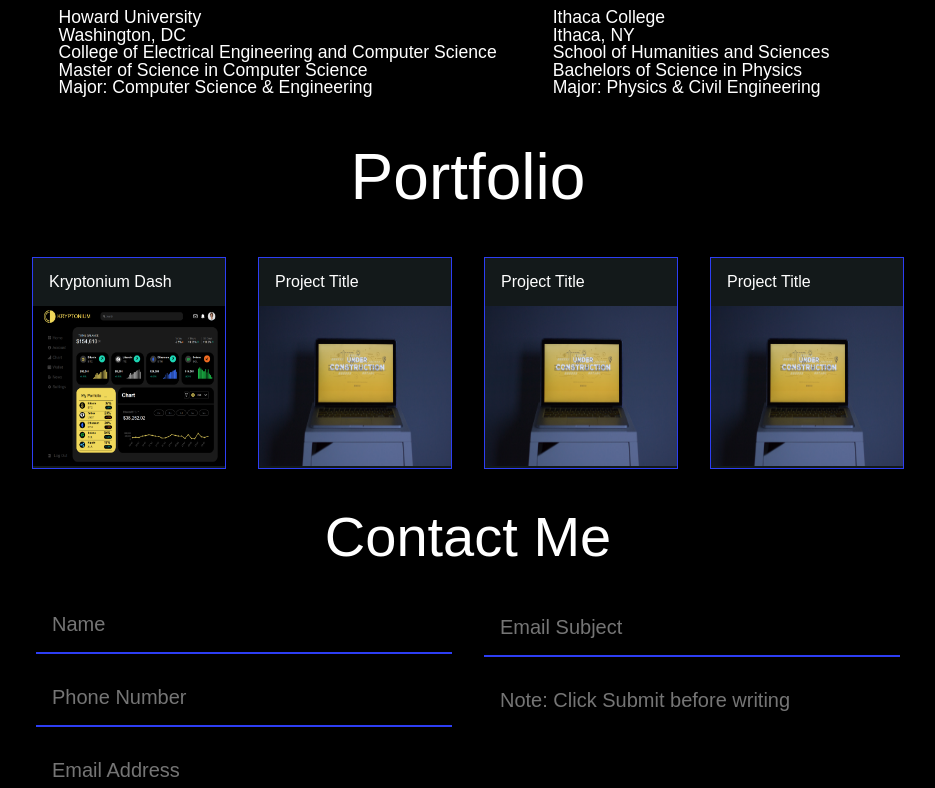
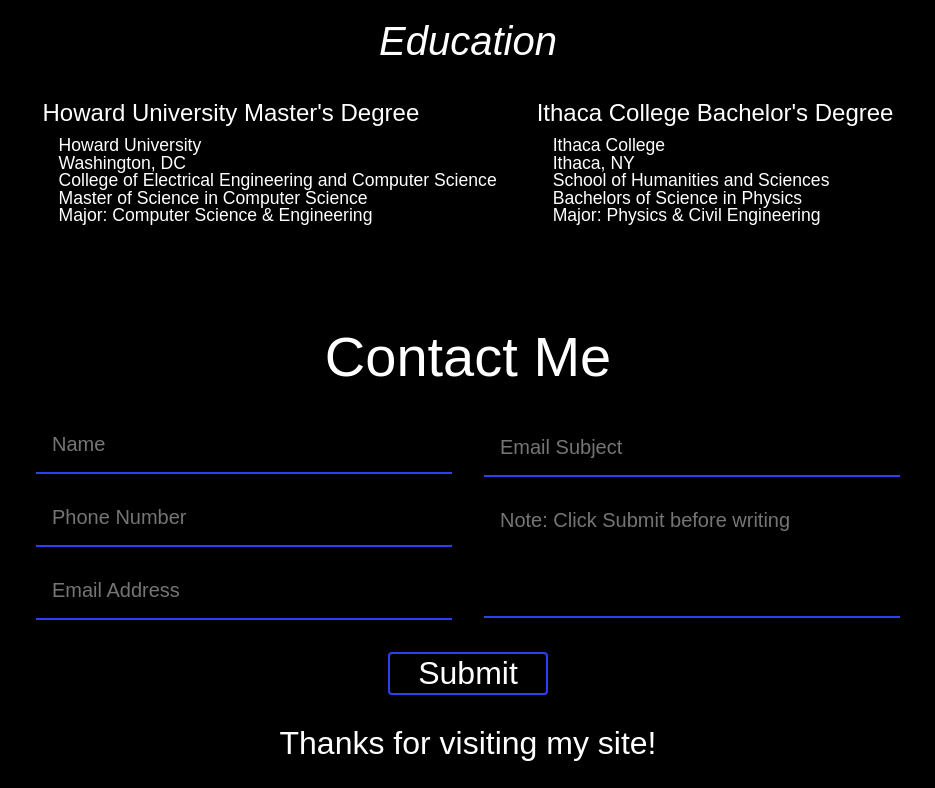
Before and after one commit to joshuahector86/professional_site_2023, a React (Vite) app: page / in a window 1280 px wide. Shown: the part 2612-3400 px from the top of the page, without its empty margins (172-1107 px from the left). Built offline with nearby package versions, Linux system fonts and the light colour scheme.

Commit message:
switching portfolio to a button that clicks to the portfolio site

```diff
--- a/src/Components/ContactMe/ContactMe.scss
+++ b/src/Components/ContactMe/ContactMe.scss
@@ -2,8 +2,6 @@
   display: flex;
   flex-direction: column;
   align-items: center;
-  margin: 2rem;
-  margin-top: -5rem;
   .contact-me-title {
     font-size: 4rem;
     padding: 3rem;
--- a/src/Components/Experience/Experience.scss
+++ b/src/Components/Experience/Experience.scss
@@ -24,13 +24,11 @@
     }
     .experience-sub-title2 {
       display: flex;
-      flex-direction: row;
+      margin-top: 1rem;
       align-items: center;
-      margin-top: 3rem;
-      margin-bottom: 2rem;
       font-size: 2.5rem;
       font-style: italic;
-      padding: 1rem;
+      padding: 2rem;
     }
     // Experience
     .experience-holder {
--- a/src/Components/Portfolio/Portfolio.jsx
+++ b/src/Components/Portfolio/Portfolio.jsx
@@ -1,17 +1,17 @@
-import { useStoreWIP } from "../../ZustandStores/WorkInProgressStore/WorkInProgressDialog";
+// import { useStoreWIP } from "../../ZustandStores/WorkInProgressStore/WorkInProgressDialog";
 import WorkInProgressDialog from "../DialogBox/OnSubmitPopUp/WorkInProgressDialog";
 import "./Portfolio.scss";
-import {
-  FirstProject,
-  SecondProject,
-} from "./PortfolioComponent/PortfolioComponent";
+// import {
+//   FirstProject,
+//   SecondProject,
+// } from "./PortfolioComponent/PortfolioComponent";
 
 function Portfolio() {
-  const WIPDialogOpen = useStoreWIP((state) => state.isWIPDialogOpen);
-  const openDialog = useStoreWIP((state) => state.openWIP);
-  function handleSubmit() {
-    openDialog();
-  }
+  // const WIPDialogOpen = useStoreWIP((state) => state.isWIPDialogOpen);
+  // const openDialog = useStoreWIP((state) => state.openWIP);
+  // function handleSubmit() {
+  //   openDialog();
+  // }
   // Avoids security issue with just using '_blank'
   const OpenURLInNewTab = (url) => {
     const newWindow = window.open(url, "_blank", "noopener,noreferrer");
@@ -19,16 +19,22 @@
   };
 
   // URL onClcik functions
-  function ToKryptoniumDash() {
-    OpenURLInNewTab(
-      "https://joshuahector86.github.io/crypto-dashboard-remake/"
-    );
+  // function ToKryptoniumDash() {
+  //   OpenURLInNewTab(
+  //     "https://joshuahector86.github.io/crypto-dashboard-remake/"
+  //   );
+  // }
+
+  function ToPortfolioSite() {
+    OpenURLInNewTab("https://joshuahector86.github.io/portfolio_2023/");
   }
 
   return (
     <div id="portfolio" className="portfolio">
-      <div className="portfolio-title">Portfolio</div>
-      <div className="portfolio-component-container">
+      <button onClick={ToPortfolioSite} className="portfolio-title">
+        Portfolio
+      </button>
+      {/* <div className="portfolio-component-container">
         <div onClick={ToKryptoniumDash}>
           <FirstProject />
         </div>
@@ -42,8 +48,8 @@
         <div onClick={handleSubmit}>
           <SecondProject />
         </div>
-      </div>
-      {WIPDialogOpen ? <WorkInProgressDialog /> : null}
+      </div> */}
+      {/* {WIPDialogOpen ? <WorkInProgressDialog /> : null} */}
     </div>
   );
 }
--- a/src/Components/Portfolio/Portfolio.scss
+++ b/src/Components/Portfolio/Portfolio.scss
@@ -3,12 +3,21 @@
   flex-direction: column;
   align-items: center;
   min-width: 60rem;
-  margin: 1rem;
+  margin-bottom: 2rem;
+  margin-top: 4rem;
 
   .portfolio-title {
-    font-size: 4rem;
-    padding: 2rem;
+    font-size: 2rem;
+    color: white;
+    padding: 1rem;
     margin-bottom: 2rem;
+    background: #13191a;
+    border: solid black;
+    font-style: italic;
+  }
+  .portfolio-title:hover {
+    background: #2d3ef4;
+    cursor: pointer;
   }
   .portfolio-component-container {
     display: flex;
--- a/src/renderNeeds/App.jsx
+++ b/src/renderNeeds/App.jsx
@@ -13,9 +13,9 @@
       <Navbar />
       <Header />
       <AboutMe />
+      <Portfolio />
       <Services />
       <Experience />
-      <Portfolio />
       <ContactMe />
       <Footer />
     </div>
```
